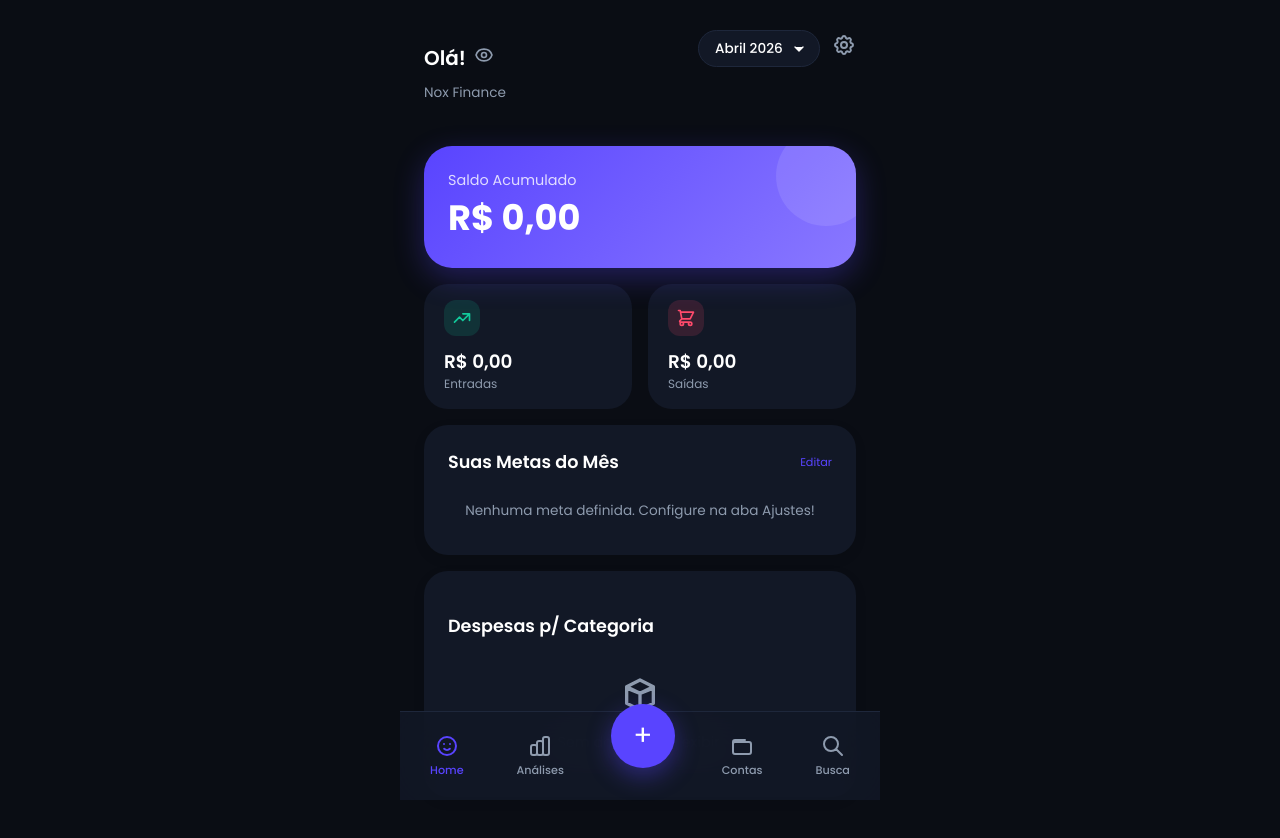
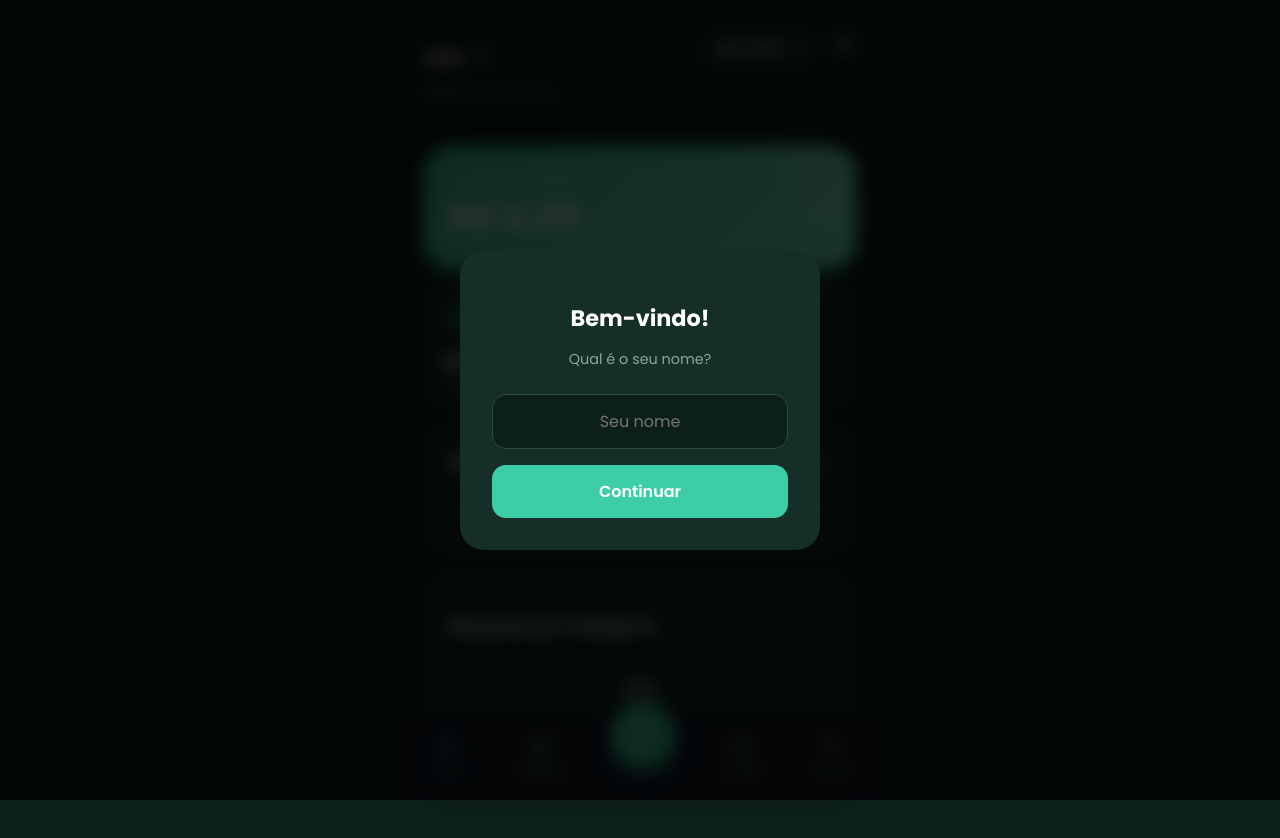
Before and after one commit to RickSantts/Nox-, a React (Vite) app: page / in a window 1280 px wide. Shown: the top 838 px of the page. Built offline with nearby package versions, Linux system fonts and the light colour scheme.

Commit message:
Adicionando poucas melhorias

```diff
--- a/src/App.jsx
+++ b/src/App.jsx
@@ -69,18 +69,18 @@ const getCurrentMonthStr = () => new Date().toISOString().substring(0, 7);
 // --- ESTILIZAÇÃO NEUMORPHISM/MODERNA (V2) ---
 const globalStyle = `
   :root {
-    --bg-page-dark: #0A0D14;
-    --bg-surface-dark: #121826;
-    --bg-surface-hover: #1A2133;
-    --border-dark: #1E273B;
+    --bg-page-dark: #0D1F1A;
+    --bg-surface-dark: #152E27;
+    --bg-surface-hover: #1E3D35;
+    --border-dark: #2A4D43;
     --text-main-dark: #FFFFFF;
-    --text-muted-dark: #8E9BAE;
+    --text-muted-dark: #8AA89E;
 
-    --color-primary: #5944FF;
-    --color-secondary: #00F0FF;
-    --color-income: #12C99B;
-    --color-expense: #FF4A6B;
-    --color-warning: #FFB142;
+    --color-primary: #3DCEA8;
+    --color-secondary: #7FFFd4;
+    --color-income: #7FFFd4;
+    --color-expense: #FF6B6B;
+    --color-warning: #FFD93D;
   }
 
   body, html {
@@ -112,9 +112,9 @@ const globalStyle = `
   .total-balance-box {
     flex: 0 0 100%; scroll-snap-align: center;
     padding: 24px;
-    background: linear-gradient(135deg, var(--color-primary) 0%, #8978FF 100%);
+    background: linear-gradient(135deg, #3DCEA8 0%, #7FFFd4 100%);
     border-radius: 28px; color: white;
-    box-shadow: 0 10px 30px rgba(89, 68, 255, 0.3);position: relative; overflow: hidden;
+    box-shadow: 0 10px 30px rgba(61, 206, 168, 0.3);position: relative; overflow: hidden;
   }
   .total-balance-box::after { content:''; position:absolute; top:-20px; right:-20px; width:100px; height:100px; background:rgba(255,255,255,0.1); border-radius:50%; }
 
@@ -170,7 +170,7 @@ const globalStyle = `
   .bottom-nav { width: 100%; max-width: 480px; margin: 0 auto; background: rgba(18, 24, 38, 0.85); backdrop-filter: blur(20px); border-top: 1px solid var(--border-dark); padding: 12px 24px calc(12px + env(safe-area-inset-bottom)); display: flex; justify-content: space-between; align-items: center; pointer-events: auto; }
   .nav-item { background: none; border: none; color: var(--text-muted-dark); display: flex; flex-direction: column; align-items: center; font-size: 0.7rem; gap: 4px; font-weight: 500; cursor: pointer; transition: 0.2s; }
   .nav-item.active { color: var(--color-primary); }
-  .fab-glass { width: 64px; height: 64px; border-radius: 32px; background: var(--color-primary); color: white; border: none; display: flex; align-items: center; justify-content: center; box-shadow: 0 8px 24px rgba(89, 68, 255, 0.4); transform: translateY(-20px); cursor: pointer; transition: 0.2s; }
+  .fab-glass { width: 64px; height: 64px; border-radius: 32px; background: var(--color-primary); color: white; border: none; display: flex; align-items: center; justify-content: center; box-shadow: 0 8px 24px rgba(61, 206, 168, 0.4); transform: translateY(-20px); cursor: pointer; transition: 0.2s; }
 
   /* Overlays */
   .bottom-sheet-overlay { position: fixed; top: 0; left: 0; right: 0; bottom: 0; background: rgba(0,0,0,0.7); backdrop-filter: blur(4px); z-index: 100; display: flex; justify-content: center; align-items: flex-end; }
@@ -182,6 +182,14 @@ const globalStyle = `
   /* Toasts */
   .toast-wrapper { position: fixed; top: 40px; left: 0; right: 0; display: flex; justify-content: center; z-index: 1001; animation: slideUpFade 0.3s ease; }
   .toast-box { background: var(--color-expense); color: white; padding: 14px 24px; border-radius: 100px; font-weight: 500; font-size: 0.9rem; display: flex; align-items: center; gap: 10px; box-shadow: 0 10px 20px rgba(255, 74, 107, 0.4); }
+
+  /* Name Modal */
+  .name-modal-overlay { position: fixed; top: 0; left: 0; right: 0; bottom: 0; background: rgba(0,0,0,0.8); backdrop-filter: blur(8px); z-index: 200; display: flex; justify-content: center; align-items: center; }
+  .name-modal { background: var(--bg-surface-dark); padding: 32px; border-radius: 24px; width: 90%; max-width: 360px; text-align: center; animation: popIn 0.4s ease; }
+  .name-modal h2 { font-size: 1.4rem; margin-bottom: 8px; color: var(--text-main-dark); }
+  .name-modal p { font-size: 0.9rem; color: var(--text-muted-dark); margin-bottom: 24px; }
+  .name-modal input { width: 100%; background: var(--bg-page-dark); border: 1px solid var(--border-dark); padding: 14px 16px; border-radius: 14px; color: var(--text-main-dark); font-size: 1rem; margin-bottom: 16px; text-align: center; }
+  .name-modal button { width: 100%; background: var(--color-primary); color: white; padding: 14px; border: none; border-radius: 14px; font-weight: 600; font-size: 1rem; cursor: pointer; }
 `;
 
 // --- COMPONENTES VISUAIS ---
@@ -410,6 +418,8 @@ export default function App() {
   const [accounts, setAccounts] = useState(DEFAULT_ACCOUNTS);
   const [budgets, setBudgets] = useState({});
   const [hideValues, setHideValues] = useState(false);
+  const [userName, setUserName] = useState('');
+  const [showNameModal, setShowNameModal] = useState(false);
 
   const safeFormat = (val) => hideValues ? 'R$ •••••' : formatCurrency(val);
 
@@ -418,15 +428,19 @@ export default function App() {
   const [searchQuery, setSearchQuery] = useState('');
   const [sheetOpen, setSheetOpen] = useState(false);
   const [editTx, setEditTx] = useState(null);
+  const [selectedAccountFilter, setSelectedAccountFilter] = useState(null);
 
   useEffect(() => {
     const rawTx = localStorage.getItem('financeTransactionsV2');
     const rawAcc = localStorage.getItem('financeAccountsV2');
     const rawBud = localStorage.getItem('financeBudgetsV2');
+    const rawName = localStorage.getItem('financeUserName');
 
     if (rawTx) setTransactions(JSON.parse(rawTx));
     if (rawAcc) setAccounts(JSON.parse(rawAcc));
     if (rawBud) setBudgets(JSON.parse(rawBud));
+    if (rawName) setUserName(rawName);
+    else setShowNameModal(true);
     setIsLoaded(true);
   }, []);
 
@@ -434,11 +448,18 @@ export default function App() {
     if(!isLoaded) return [];
     if(transactions.length === 0) return [getCurrentMonthStr()];
     const setM = new Set(transactions.map(t => t.date.substring(0, 7)));
+    const current = getCurrentMonthStr();
+    setM.add(current);
     return Array.from(setM).sort().reverse();
   }, [transactions, isLoaded]);
 
   useEffect(() => {
-    if (availableMonths.length > 0 && !availableMonths.includes(selectedMonth)) setSelectedMonth(availableMonths[0]);
+    const currentMonth = getCurrentMonthStr();
+    if (availableMonths.length > 0 && availableMonths.includes(currentMonth)) {
+      setSelectedMonth(currentMonth);
+    } else if (availableMonths.length > 0 && !availableMonths.includes(selectedMonth)) {
+      setSelectedMonth(availableMonths[0]);
+    }
   }, [availableMonths, selectedMonth]);
 
   // Derived Data
@@ -540,12 +561,12 @@ export default function App() {
           <div style={{display:'flex', gap:'16px', alignItems:'center'}}>
              <div>
 <h1 className="greeting">
-                 Olá!
+                  Olá{userName ? ', ' + userName : '!'}
                   <span style={{cursor:'pointer', color:'var(--text-muted-dark)'}} onClick={()=>setHideValues(!hideValues)}>
                     <SvgIcon name={hideValues ? 'eye_off' : 'eye'} size={20} />
                   </span>
                 </h1>
-               <p className="subtitle">Nox Finance</p>
+                <p className="subtitle">Gestor de Finanças</p>
              </div>
           </div>
           <div style={{display:'flex', gap:'12px', alignItems:'center'}}>
@@ -656,13 +677,42 @@ export default function App() {
                        <div style={{width:'44px', height:'44px', borderRadius:'14px', background:`${acc.color}20`, color:acc.color, display:'flex', justifyContent:'center', alignItems:'center'}}><SvgIcon name="wallet" size={20} /></div>
                        <div style={{fontSize:'0.95rem', fontWeight:600, color:'var(--text-main-dark)'}}>{acc.name}</div>
                     </div>
+                    <div style={{display:'flex', alignItems:'center', gap:'10px'}}>
+                      <button
+                        style={{
+                          padding:'8px 12px', fontSize:'0.7rem', borderRadius:'10px', border:'none',
+                          background: selectedAccountFilter === acc.id ? 'var(--color-expense)' : 'var(--bg-surface-dark)',
+                          color: selectedAccountFilter === acc.id ? 'white' : 'var(--text-muted-dark)',
+                          cursor:'pointer', fontWeight:500
+                        }}
+                        onClick={() => setSelectedAccountFilter(selectedAccountFilter === acc.id ? null : acc.id)}
+                      >
+                        {selectedAccountFilter === acc.id ? 'Todas' : 'Ver Despesas'}
+                      </button>
                       <div style={{fontSize:'1.1rem', fontWeight:700, color: (accountBalances[acc.id]||0) < 0 ? 'var(--color-expense)' : 'var(--text-main-dark)'}}>
                          {safeFormat(accountBalances[acc.id] || 0)}
+                      </div>
                     </div>
                   </div>
                 ))}
               </div>
             </div>
+            {selectedAccountFilter && (
+              <div className="glass-card" style={{marginTop:'16px'}}>
+                <div style={{display:'flex', justifyContent:'space-between', alignItems:'center', marginBottom:'16px'}}>
+                  <h3 className="section-title" style={{margin:0}}>Despesas de {accounts.find(a => a.id === selectedAccountFilter)?.name}</h3>
+                  <span style={{fontSize:'0.7rem', color:'var(--color-expense)', cursor:'pointer'}} onClick={() => setSelectedAccountFilter(null)}>Fechar</span>
+                </div>
+                {monthData.filter(t => t.accountId === selectedAccountFilter && t.type === 'saida').map(tx => (
+                  <ItemTx key={tx.id} tx={tx} onDelete={handleDelete} onEdit={openEdit} safeFormat={safeFormat} />
+                ))}
+                {monthData.filter(t => t.accountId === selectedAccountFilter && t.type === 'saida').length === 0 && (
+                  <div style={{textAlign:'center', padding:'20px', color:'var(--text-muted-dark)', fontSize:'0.85rem'}}>
+                    Nenhuma despesa encontrada para esta conta.
+                  </div>
+                )}
+              </div>
+            )}
           </div>
         )}
 
@@ -736,6 +786,36 @@ export default function App() {
 
         {/* BOTTOM SHEET ROOT */}
         {sheetOpen && <BottomSheet initialData={editTx} accounts={accounts} onClose={()=>setSheetOpen(false)} onSave={handleSaveTx} />}
+
+        {/* NAME MODAL */}
+        {showNameModal && (
+          <div className="name-modal-overlay">
+            <div className="name-modal">
+              <h2>Bem-vindo!</h2>
+              <p>Qual é o seu nome?</p>
+              <input
+                type="text"
+                placeholder="Seu nome"
+                autoFocus
+                onKeyDown={e => {
+                  if (e.key === 'Enter' && e.target.value.trim()) {
+                    setUserName(e.target.value.trim());
+                    localStorage.setItem('financeUserName', e.target.value.trim());
+                    setShowNameModal(false);
+                  }
+                }}
+              />
+              <button onClick={e => {
+                const input = e.target.previousSibling;
+                if (input.value.trim()) {
+                  setUserName(input.value.trim());
+                  localStorage.setItem('financeUserName', input.value.trim());
+                  setShowNameModal(false);
+                }
+              }}>Continuar</button>
+            </div>
+          </div>
+        )}
       </div>
     </>
   );
```
Lines whose indentation alone changed are shown as unchanged.
